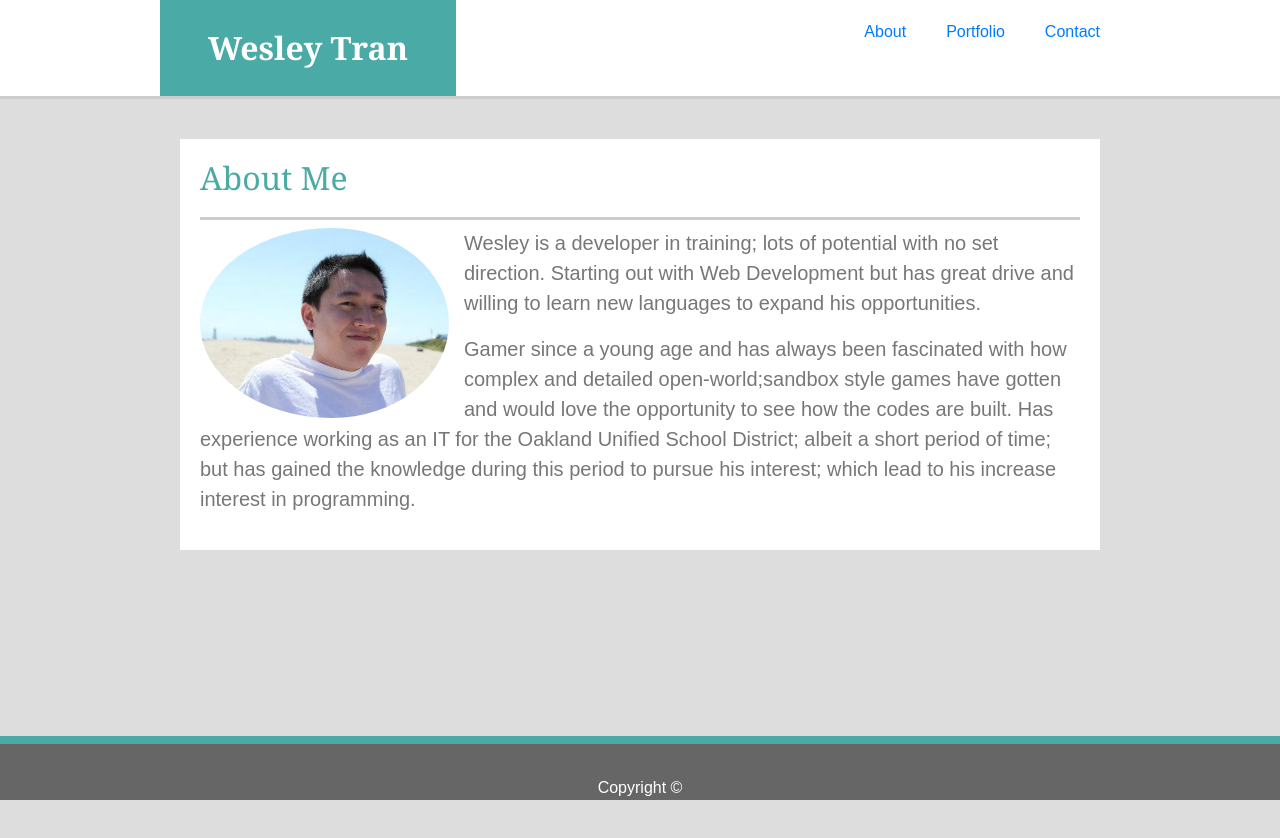
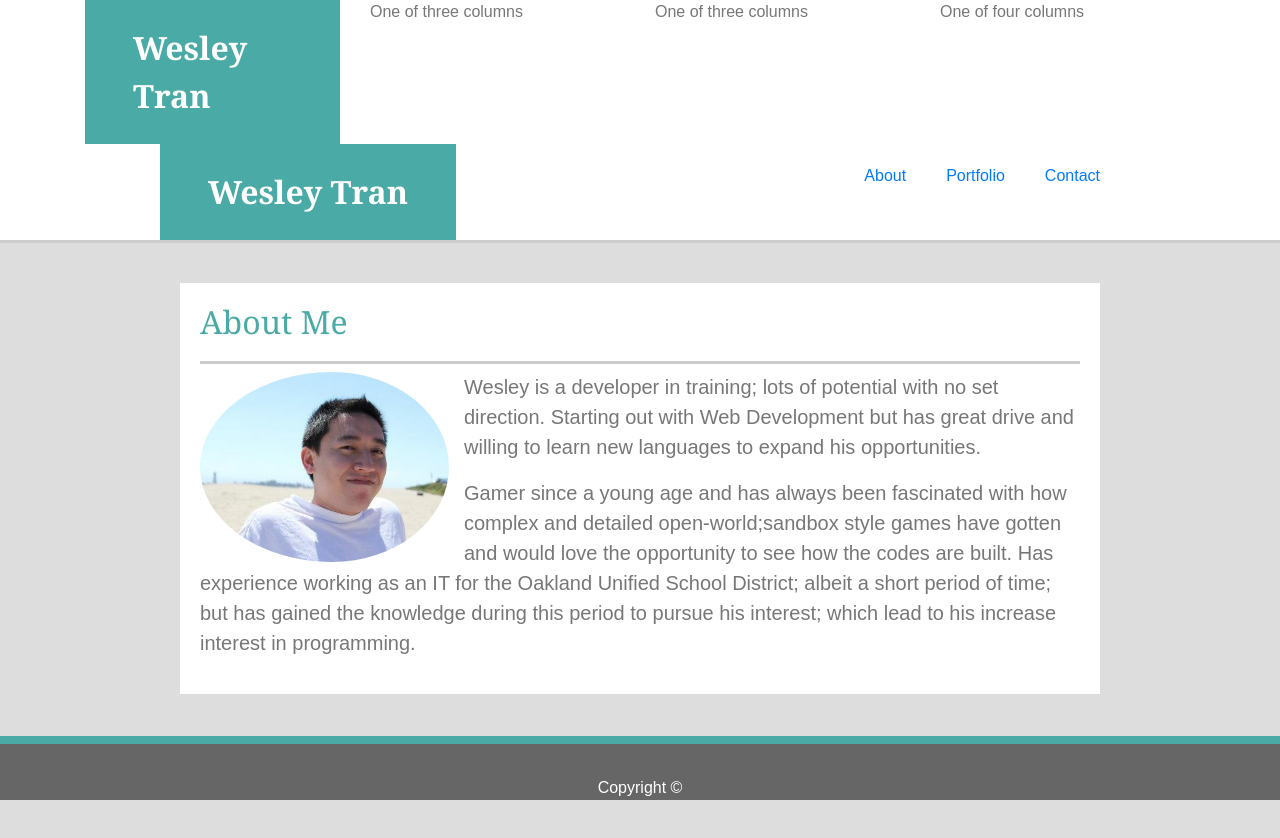
Before and after one commit to WebDevWes/BootstrapPortfolio, a plain HTML site: page index.html in a window 1280 px wide. Shown: the top 838 px of the page. Drawn offline with nearby package versions, Linux system fonts and the light colour scheme.

Commit message:
adding bootstrap grid

```diff
--- a/index.html
+++ b/index.html
@@ -6,6 +6,24 @@
     <link rel="stylesheet" href="assets/css/style.css">
 </head>
     <body>
+
+        <div class="container">
+            <div class="row">
+              <div class="col-md-3">
+                <header id="bigName">Wesley Tran</header>
+              </div>
+              <div class="col-md-3">
+                One of three columns
+              </div>
+              <div class="col-md-3">
+                One of three columns
+              </div>
+              <div class="col-md-3">
+                One of four columns
+              </div>
+            </div>
+        </div>
+
         <div id="navbar">
             <div id="innernav">
             <header id="bigName">Wesley Tran</header>
```
